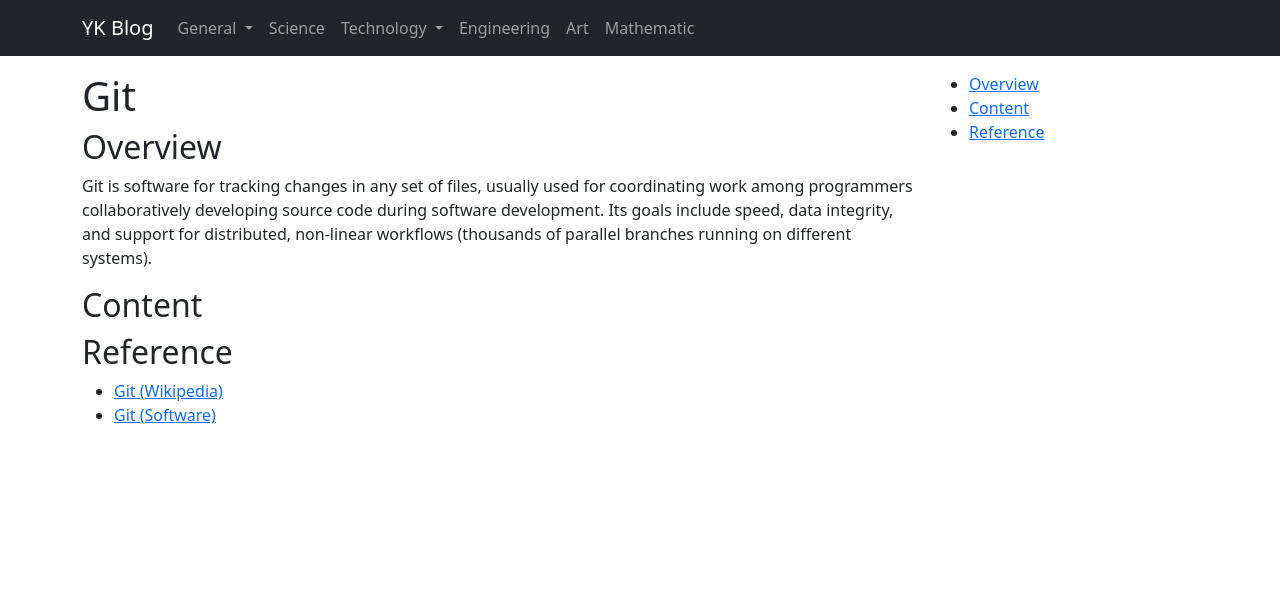
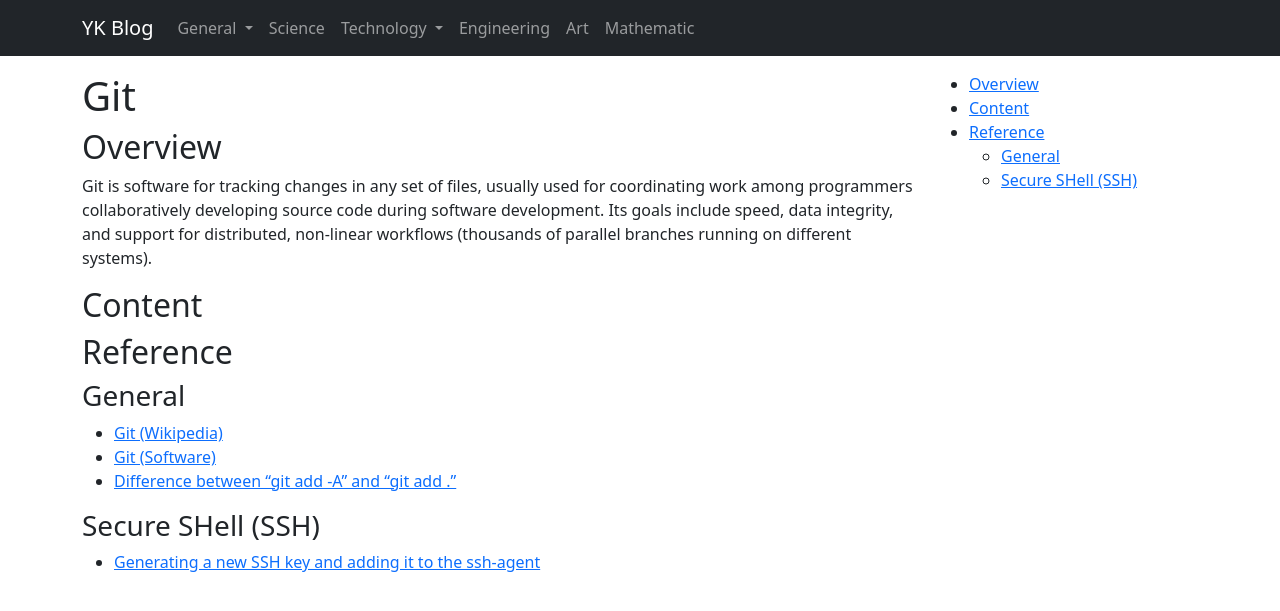
Before and after one commit to YTKme/Blog, a Jekyll site: the page built from docs/_docs/technology/git/git-general.md, in a window 1280 px wide and 1200 px high. Shown: the top 611 px of the window. Built offline with Jekyll 4.4.1, drawn with Linux system fonts in a browser that asks for light colours.

Commit message:
Rename general page for Git and GitHub

```diff
--- a/docs/_docs/technology/git/git.md
+++ b/docs/_docs/technology/git/git-general.md
@@ -14,5 +14,11 @@
 ## Content
 
 ## Reference
+
+### General
 * [Git (Wikipedia)](https://en.wikipedia.org/wiki/Git){:target="_blank"}
 * [Git (Software)](https://git-scm.com/){:target="_blank"}
+* [Difference between "git add -A" and "git add ."](https://stackoverflow.com/questions/572549/difference-between-git-add-a-and-git-add){:target="_blank"}
+
+### Secure SHell (SSH)
+* [Generating a new SSH key and adding it to the ssh-agent](https://docs.github.com/en/authentication/connecting-to-github-with-ssh/generating-a-new-ssh-key-and-adding-it-to-the-ssh-agent){:target="_blank"}
```
Also changed, not shown: docs/_docs/technology/github/github-general.md (renamed from docs/_docs/technology/github/github.md).
